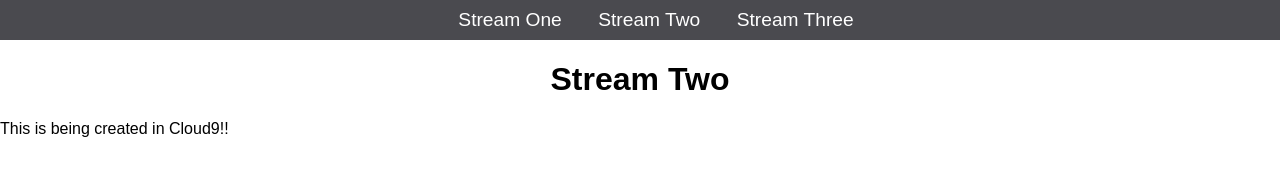
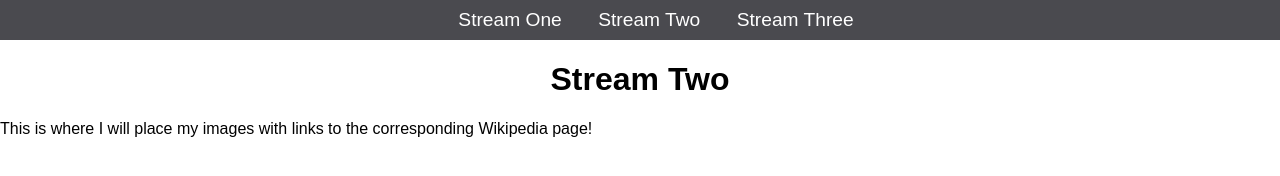
Before and after one commit to Kash1503/my-first-website, a plain HTML site: page stream-two.html in a window 1280 px wide. Drawn offline with Linux system fonts and the light colour scheme.

Commit message:
Changed text for steam-two.html

```diff
--- a/stream-two.html
+++ b/stream-two.html
@@ -14,6 +14,6 @@
 			</ul>
 		</nav>
 		<h1>Stream Two</h1>
-		<p>This is being created in Cloud9!!</p>
+		<p>This is where I will place my images with links to the corresponding Wikipedia page!</p>
 	</body>
 </html>
```
